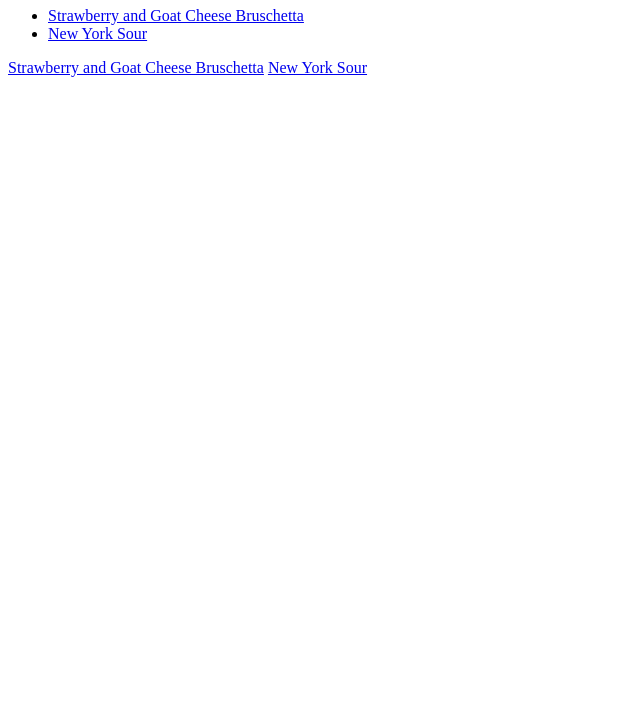
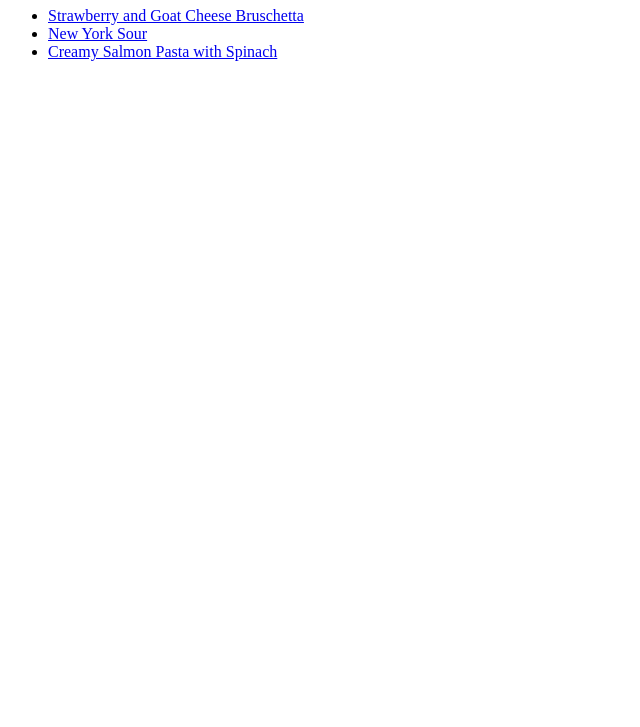
Before and after one commit to allenma92/Some-Bangin-Sips-and-Bites, a plain HTML site: page index.html in a window 1280 px wide. Shown: the part 73-800 px from the top of the page, without its empty margins (0-640 px from the left). Drawn offline with Linux system fonts and the light colour scheme.

Commit message:
New index page with last recipe anchor

```diff
--- a/index.html
+++ b/index.html
@@ -11,8 +11,8 @@
      <ul>
          <li><a href="recipes/strawberry-and-goat-cheese-bruschetta.html">Strawberry and Goat Cheese Bruschetta</a></li>
          <li><a href="recipes/new-york-sour.html">New York Sour</a></li>
+         <li><a href="recipes/creamy-salmon-pasta.html">Creamy Salmon Pasta with Spinach</a></li>
      </ul>
-    <a href="recipes/strawberry-and-goat-cheese-bruschetta.html">Strawberry and Goat Cheese Bruschetta</a>
-    <a href="recipes/new-york-sour.html">New York Sour</a>
+
 </body>
 </html>
```
